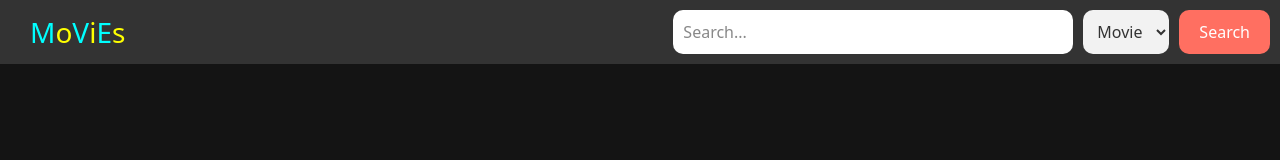
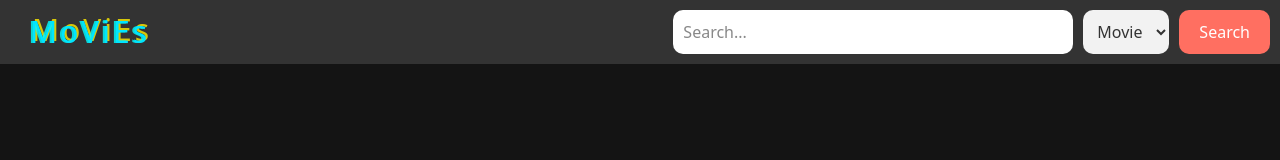
Before and after one commit to HarikowshikMolugu/MovieList, a React (Create React App) app: page / in a window 1280 px wide. Shown: the top 160 px of the page. Built offline with nearby package versions, Linux system fonts and the light colour scheme; no server answers.

Commit message:
modified title

```diff
--- a/src/App.css
+++ b/src/App.css
@@ -36,6 +36,74 @@
   padding: 10px;
   background-color: #333;
   color: white;
+}
+
+.glitch-wrapper {
+  width: 100%;
+  height: 100%;
+  display: flex;
+  align-items: center;
+  justify-content: center;
+  text-align: center;
+  background-color: #333333;
+}
+
+.glitch {
+  position: relative;
+  font-size: 30px;
+  font-weight: 500;
+  line-height: 1.2;
+  color: #00e5ff;
+  letter-spacing: 3px;
+  z-index: 1;
+}
+
+.glitch:before,
+.glitch:after {
+  display: block;
+  content: attr(data-glitch);
+  position: absolute;
+  top: 0;
+  left: 0;
+  opacity: 0.8;
+}
+
+.glitch:before {
+  animation: glitch-color 0.3s cubic-bezier(0.25, 0.46, 0.45, 0.94) both infinite;
+  color: #00ffff;
+  z-index: -1;
+}
+
+.glitch:after {
+  animation: glitch-color 0.3s cubic-bezier(0.25, 0.46, 0.45, 0.94) reverse both infinite;
+  color: #ffed00;
+  z-index: -2;
+}
+
+@keyframes glitch-color {
+  0% {
+     transform: translate(0);
+  }
+
+  20% {
+     transform: translate(-2px, 2px);
+  }
+
+  40% {
+     transform: translate(-2px, -2px);
+  }
+
+  60% {
+     transform: translate(2px, 2px);
+  }
+
+  80% {
+     transform: translate(2px, -2px);
+  }
+
+  to {
+     transform: translate(0);
+  }
 }
 
 .title {
--- a/src/App.js
+++ b/src/App.js
@@ -79,7 +79,9 @@ function App() {
   return (
     <div className='total'>
       <div className='header'>
-        <div className='title'>M<span className='span'>o</span>V<span className='span'>i</span>E<span className='span'>s</span></div>
+        <div className='title'><div class="glitch-wrapper">
+   <div class="glitch" data-glitch="MoViEs">MoViEs</div>
+</div></div>
         <div className='search-controls'>
           <input
             type='text'
--- a/src/components/MovieDetail.js
+++ b/src/components/MovieDetail.js
@@ -10,7 +10,7 @@ const MovieDetails = (props) => {
 
   const search = async () => {
     // Replace with your actual API key
-    const url = `http://www.omdbapi.com/?i=${props.id}&apikey=72024e41`;
+    const url = `https://www.omdbapi.com/?i=${props.id}&apikey=72024e41`;
 
     const response = await fetch(url);
     const responseJson = await response.json();
```
